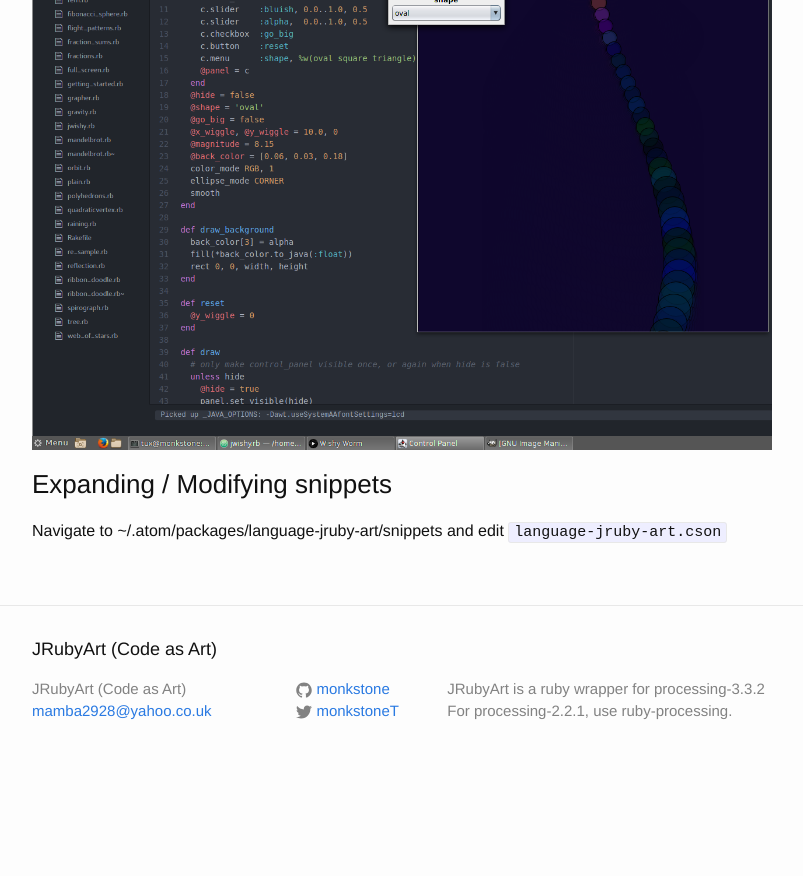
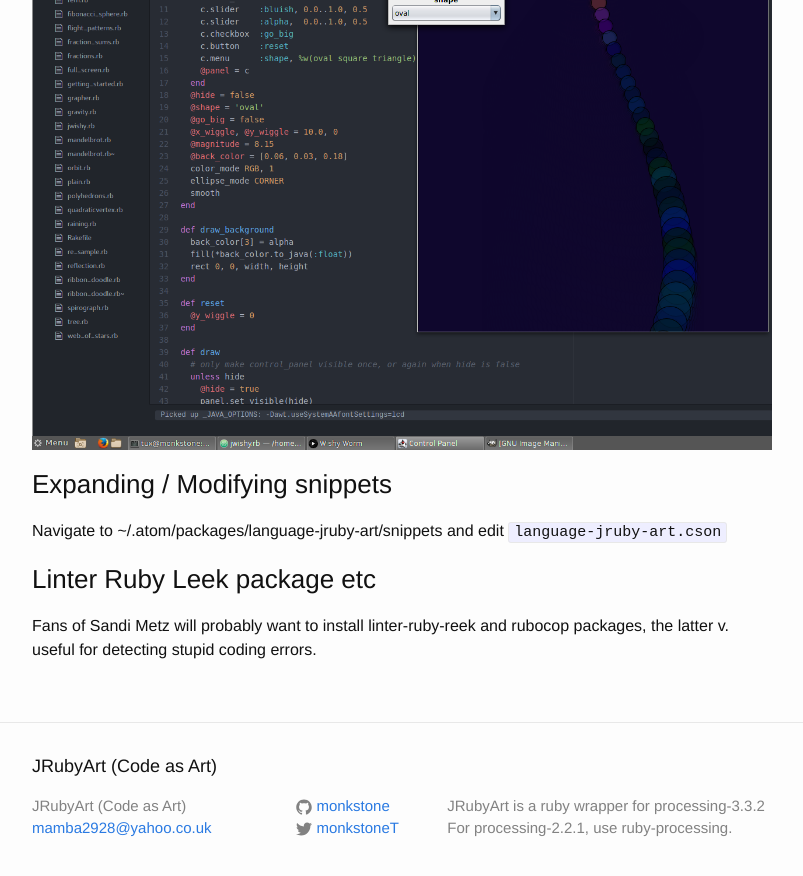
Before and after one commit to ruby-processing/JRubyArt, a Jekyll site: the page built from _editors/atom.md, in a window 1280 px wide and 900 px high, scrolled down 2391 px. Shown: the top 876 px of the window, without its empty margins (238-1041 px from the left). Built offline with Jekyll 4.4.1, drawn with Linux system fonts in a browser that asks for light colours; before the commit the page ends 3174 px from its top, so only the background shows below that.

Commit message:
espanol, reek etc

```diff
--- a/_editors/atom.md
+++ b/_editors/atom.md
@@ -67,6 +67,10 @@ To simply run a sketch, navigate to the sketch (file) and use either JRubyArt me
 
 Navigate to ~/.atom/packages/language-jruby-art/snippets and edit `language-jruby-art.cson`
 
+### Linter Ruby Leek package etc
+
+Fans of Sandi Metz will probably want to install linter-ruby-reek and rubocop packages, the latter v. useful for detecting stupid coding errors.
+
 [language]:https://atom.io/packages/language-jruby-art
 [atom-k9]:https://atom.io/packages/atom-k9
 [atom]:https://atom.io/
```
Also changed, not shown: _posts/2015-11-21-getting.md (+4 -0 lines).
